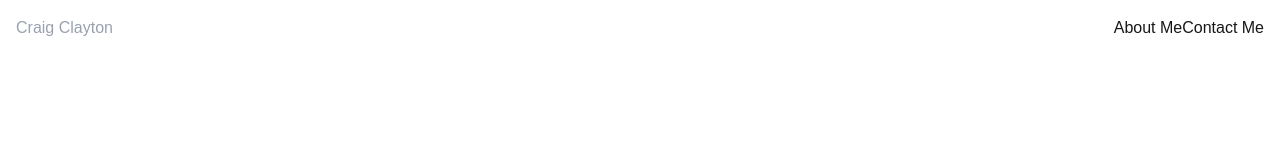
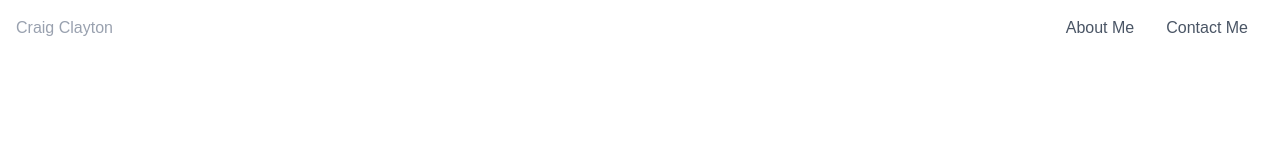
Before and after one commit to BullDogPatch/portfolio-site, a Next.js app: page / in a window 1280 px wide. Shown: the top 160 px of the page. Built offline with nearby package versions, Linux system fonts and the light colour scheme.

Commit message:
add custom NavLink component to re-use and wrap Link to give active class if on correct path

```diff
--- a/src/app/layout.tsx
+++ b/src/app/layout.tsx
@@ -31,7 +31,7 @@ export default function RootLayout({
       <body
         className={`${geistSans.variable} ${geistMono.variable} antialiased`}
       >
-        <NextTopLoader />
+        <NextTopLoader showSpinner={false} />
         <Header />
         {children}
       </body>
--- a/src/components/Header.tsx
+++ b/src/components/Header.tsx
@@ -1,12 +1,28 @@
 import Link from 'next/link';
+import NavLink from './NavLink';
 
-const Header = () => {
+const Header: React.FC = () => {
   return (
     <header className='px-4 py-4 flex justify-between items-center'>
       <p className='text-gray-400'>Craig Clayton</p>
       <div>
-        <Link href='/about'>About Me</Link>
-        <Link href='/contact'>Contact Me</Link>
+        <NavLink
+          href='/about'
+          activeClassName='bg-blue-500 text-white'
+          nonActiveClassName='text-gray-600 hover:text-blue-500'
+          className='px-4 py-2 rounded-md transition-all duration-200'
+        >
+          About Me
+        </NavLink>
+
+        <NavLink
+          href='/contact'
+          activeClassName='bg-blue-500 text-white'
+          nonActiveClassName='text-gray-600 hover:text-blue-500'
+          className='px-4 py-2 rounded-md transition-all duration-200'
+        >
+          Contact Me
+        </NavLink>
       </div>
     </header>
   );
--- /dev/null
+++ b/src/components/NavLink.tsx
@@ -0,0 +1,36 @@
+'use client';
+import Link from 'next/link';
+import { usePathname } from 'next/navigation';
+
+interface NavLinkProps {
+  children: React.ReactNode;
+  href: string;
+  activeClassName: string;
+  nonActiveClassName: string;
+  className?: string;
+  rest?: React.AnchorHTMLAttributes<HTMLAnchorElement>;
+}
+
+const NavLink = ({
+  children,
+  href,
+  activeClassName,
+  nonActiveClassName,
+  className = '',
+  ...rest
+}: NavLinkProps) => {
+  const pathname = usePathname();
+  const isActive = pathname === href;
+
+  const newClassName = `${
+    isActive ? activeClassName : nonActiveClassName
+  } ${className}`;
+
+  return (
+    <Link href={href} className={newClassName} {...rest}>
+      {children}
+    </Link>
+  );
+};
+
+export default NavLink;
```
